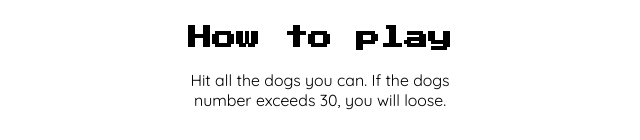
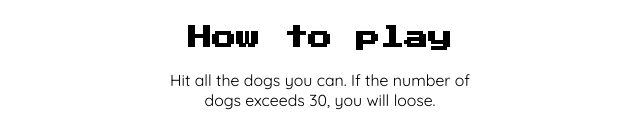
Before and after one commit to artolajon/bonk-game, a plain HTML site: page index.html in a window 1280 px wide. Shown: the part 358-498 px from the top of the page, without its empty margins (320-960 px from the left). Drawn offline with Linux system fonts and the light colour scheme.

Commit message:
Update texts

```diff
--- a/index.html
+++ b/index.html
@@ -16,7 +16,7 @@
             </div>
             <div>
                 <h2>How to play</h2>
-                <p>Hit all the dogs you can. If the dogs number exceeds 30, you will loose.</p>
+                <p>Hit all the dogs you can. If the number of dogs exceeds 30, you will loose.</p>
             </div>
             <button onclick="startGame()"> Start </button>
         </div>
```
Also changed, not shown: 1 other file.
